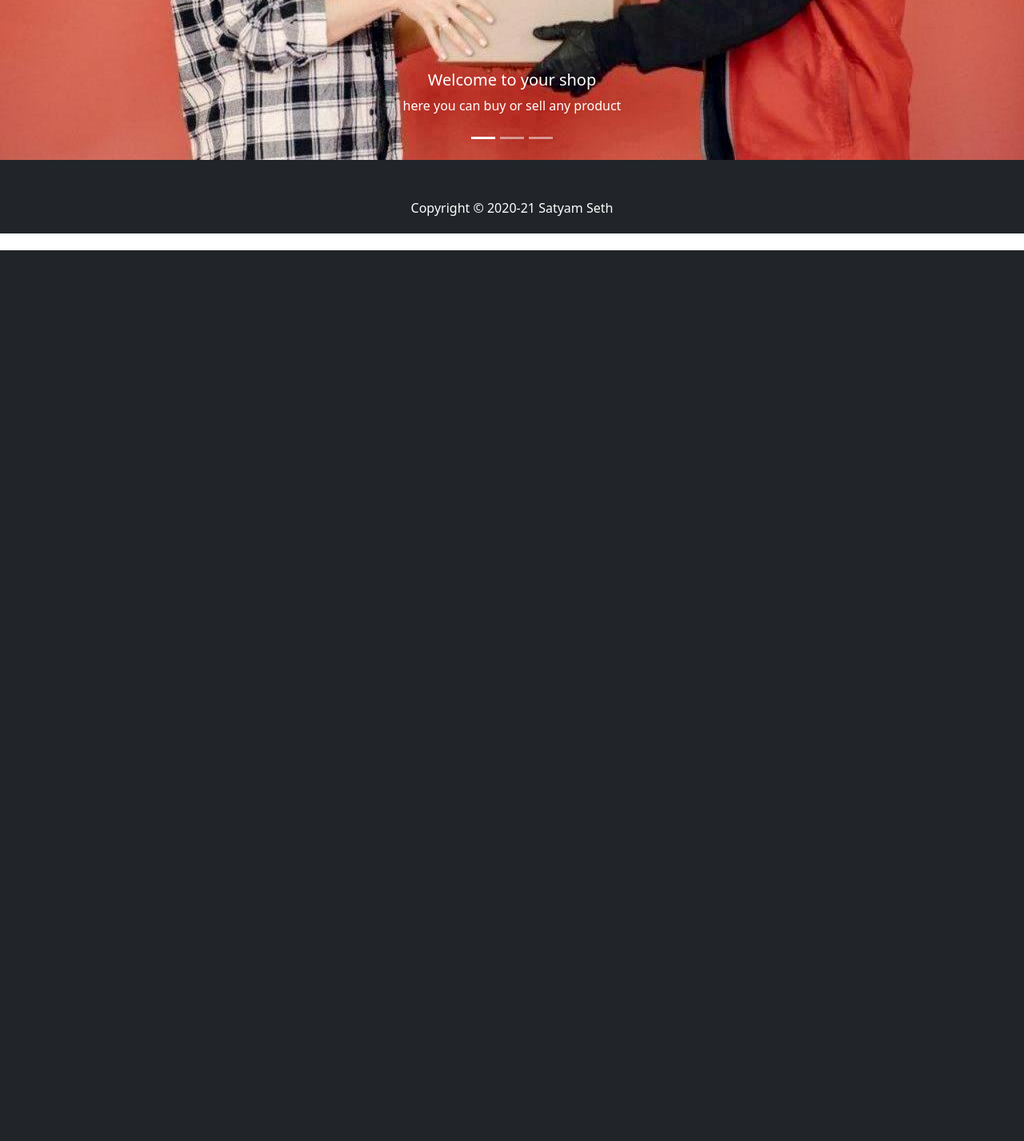
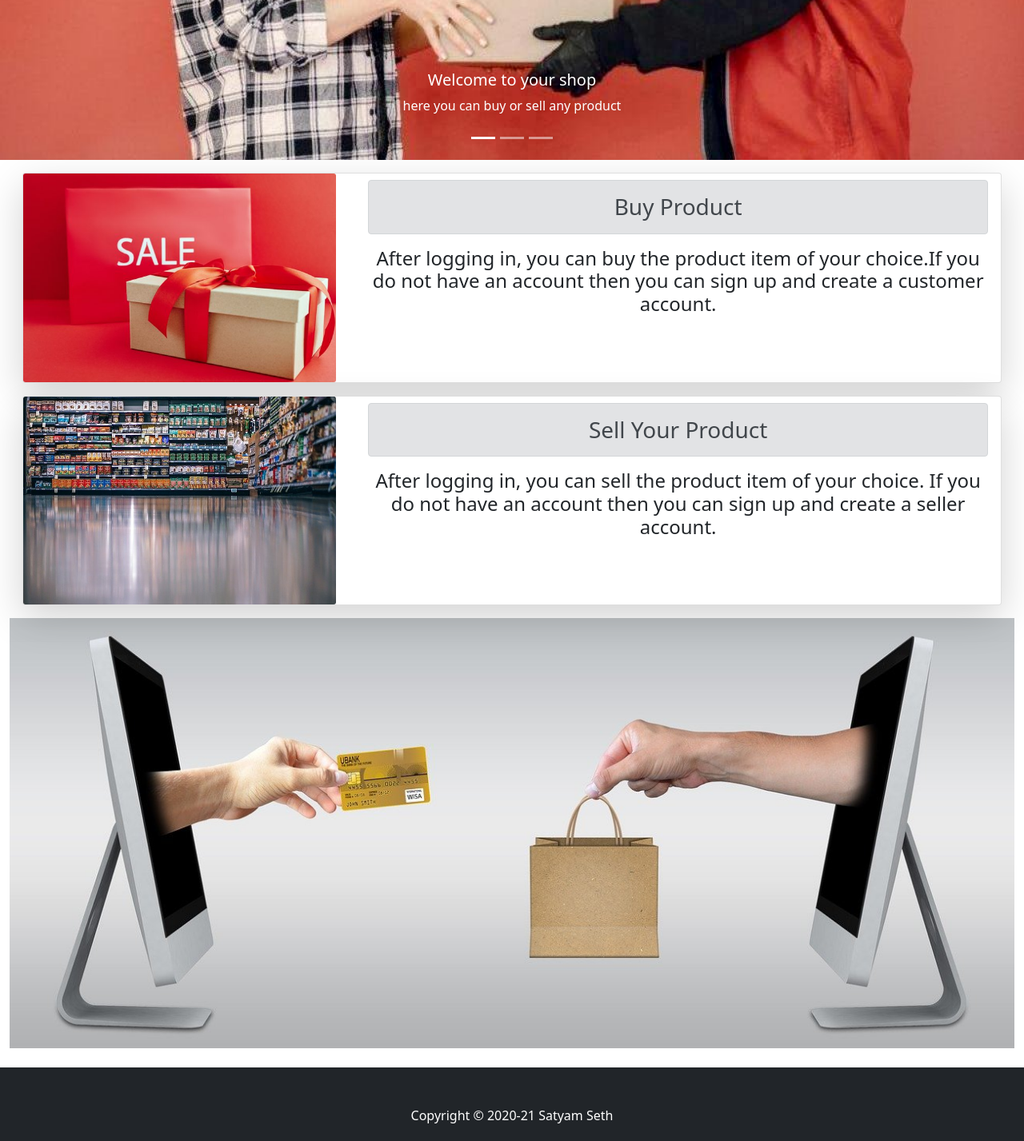
Before and after one commit to satyam-seth/eshop, a Django app: page / in a window 1280 px wide. Shown: the part 487-1914 px from the top of the page at 80% size. Before the commit the page ends 800 px from the top, so only its background shows below. Run offline with Django 3.2, Linux system fonts and the light colour scheme; some libraries are stand-ins or nearby versions; some web fonts are replaced.

Commit message:
design home page

```diff
--- a/eshop/core/templates/core/home.html
+++ b/eshop/core/templates/core/home.html
@@ -41,4 +41,35 @@
     <span class="visually-hidden">Next</span>
   </a>
 </div>
+<div class="container-fluid">
+  <div class="card shadow-lg m-3">
+    <div class="row no-gutters">
+      <div class="col-md-4">
+        <img src="{% static '/core/images/buy.jpg' %}" class="card-img" alt="buy">
+      </div>
+      <div class="col-md-8">
+        <div class="card-body text-center pt-2">
+          <div class="h3 alert alert-secondary">Buy Product</div>
+          <h4>After logging in, you can buy the product item of your choice.If you do not have an account then you can sign up and create a customer account.</h4>
+        </div>
+      </div>
+    </div>
+  </div>
+  <div class="card shadow-lg m-3">
+    <div class="row no-gutters">
+      <div class="col-md-4">
+        <img src="{% static '/core/images/sell.jpg' %}" class="card-img" alt="sell">
+      </div>
+      <div class="col-md-8">
+        <div class="card-body text-center pt-2">
+          <div class="h3 alert alert-secondary">Sell Your Product</div>
+          <h4>After logging in, you can sell the product item of your choice. If you do not have an account then you can sign up and create a seller account.</h4>
+        </div>
+      </div>
+    </div>
+  </div>
+  <div class="row my-2 pb-3">
+    <img src="{% static 'core/images/ecommerce.jpg' %}" class="img-fluid" alt="ecommerce">
+  </div>
+</div>
 {% endblock content %}
```
Also changed, not shown: eshop/core/static/core/images/buy.jpg (added), eshop/core/static/core/images/ecommerce.jpg (added), eshop/core/static/core/images/sell.jpg (added).
